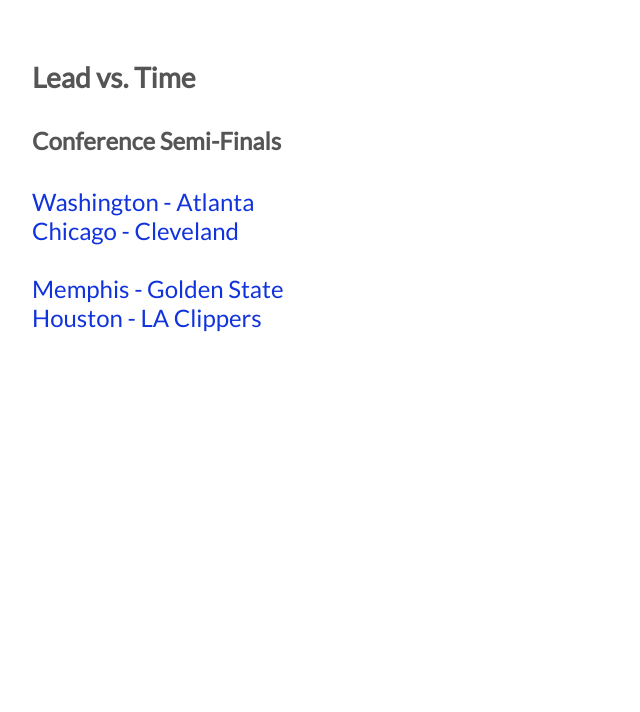
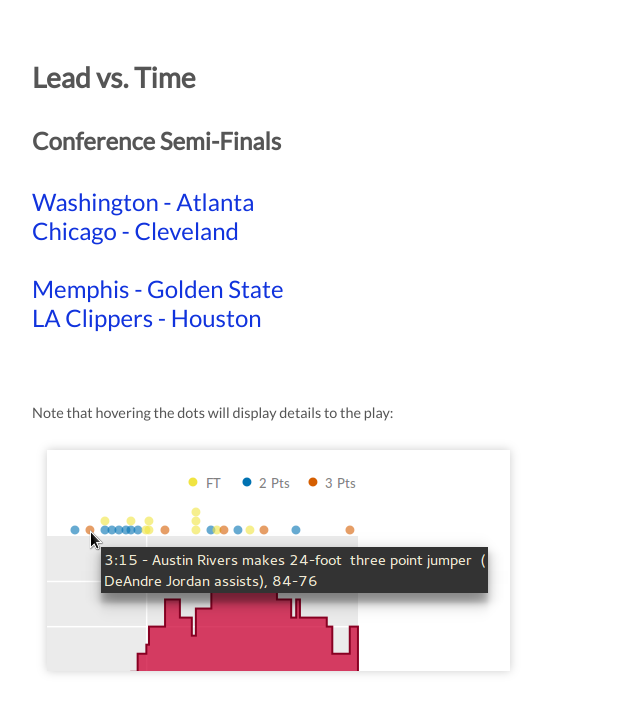
Before and after one commit to NBAvisuals/NBAvisuals.github.io, a plain HTML site: page index.html in a window 1280 px wide. Shown: the whole page, without its empty margins (0-640 px from the left). Drawn offline with Linux system fonts and the light colour scheme.

Commit message:
Add image and note

```diff
--- a/index.html
+++ b/index.html
@@ -19,6 +19,11 @@
 font-size:150%;
 }
 
+.Note{
+font-size:60%;
+padding:5em 0 1em 0;
+}
+
 </style>
 </head>
 
@@ -29,6 +34,11 @@
 <a href="CHI_CLE.html">Chicago - Cleveland</a><br>
 <br>
 <a href="MEM_GS.html">Memphis - Golden State</a><br>
-<a href="HOU_LAC.html">Houston - LA Clippers</a><br>
+<a href="LAC_HOU.html">LA Clippers - Houston</a><br>
+
+<div class="Note">
+  Note that hovering the dots will display details to the play:
+</div>
+  <img src="HTMLFiles/tool.png">
 
 </body> </html>
```
Also changed, not shown: HTMLFiles/tool.png (added).
